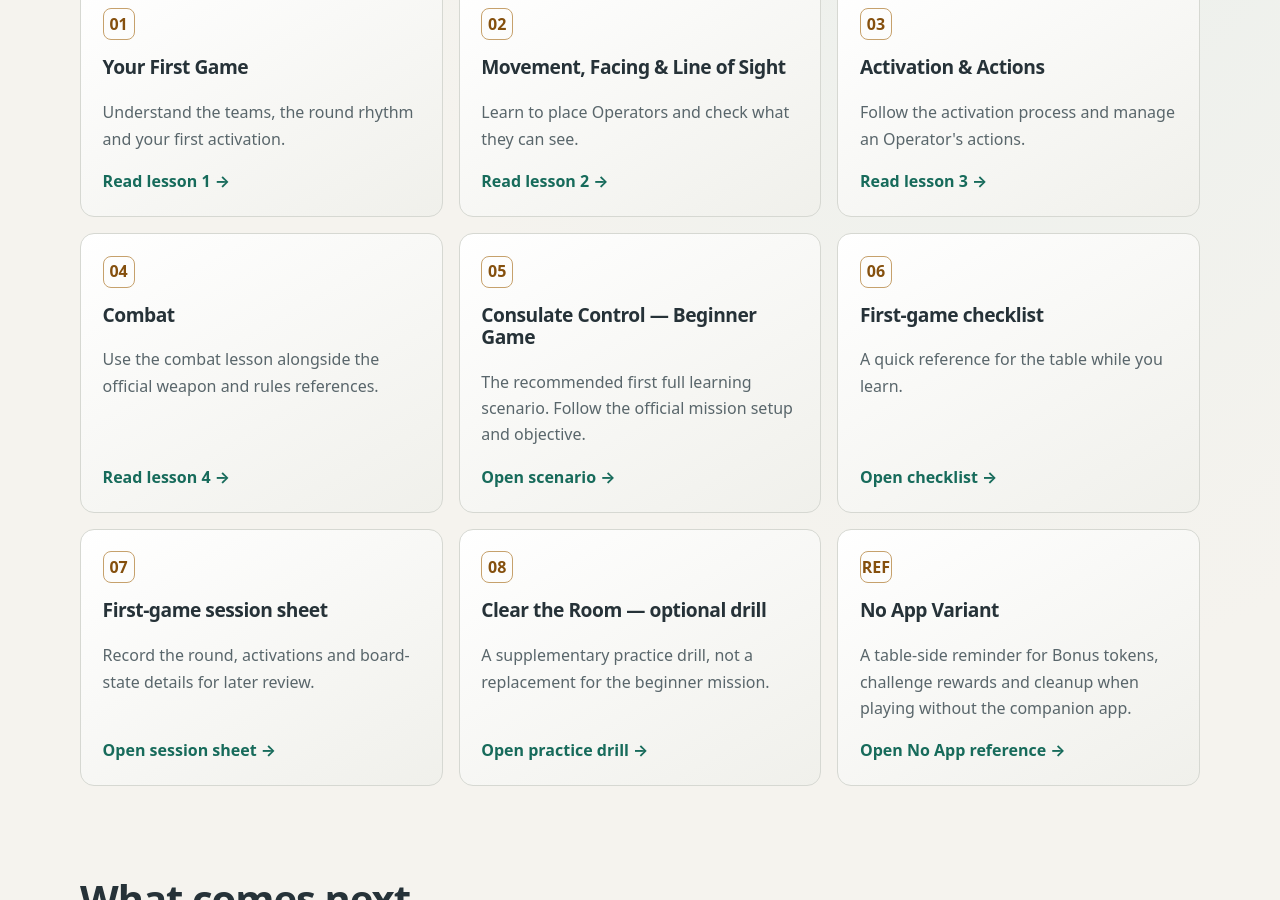
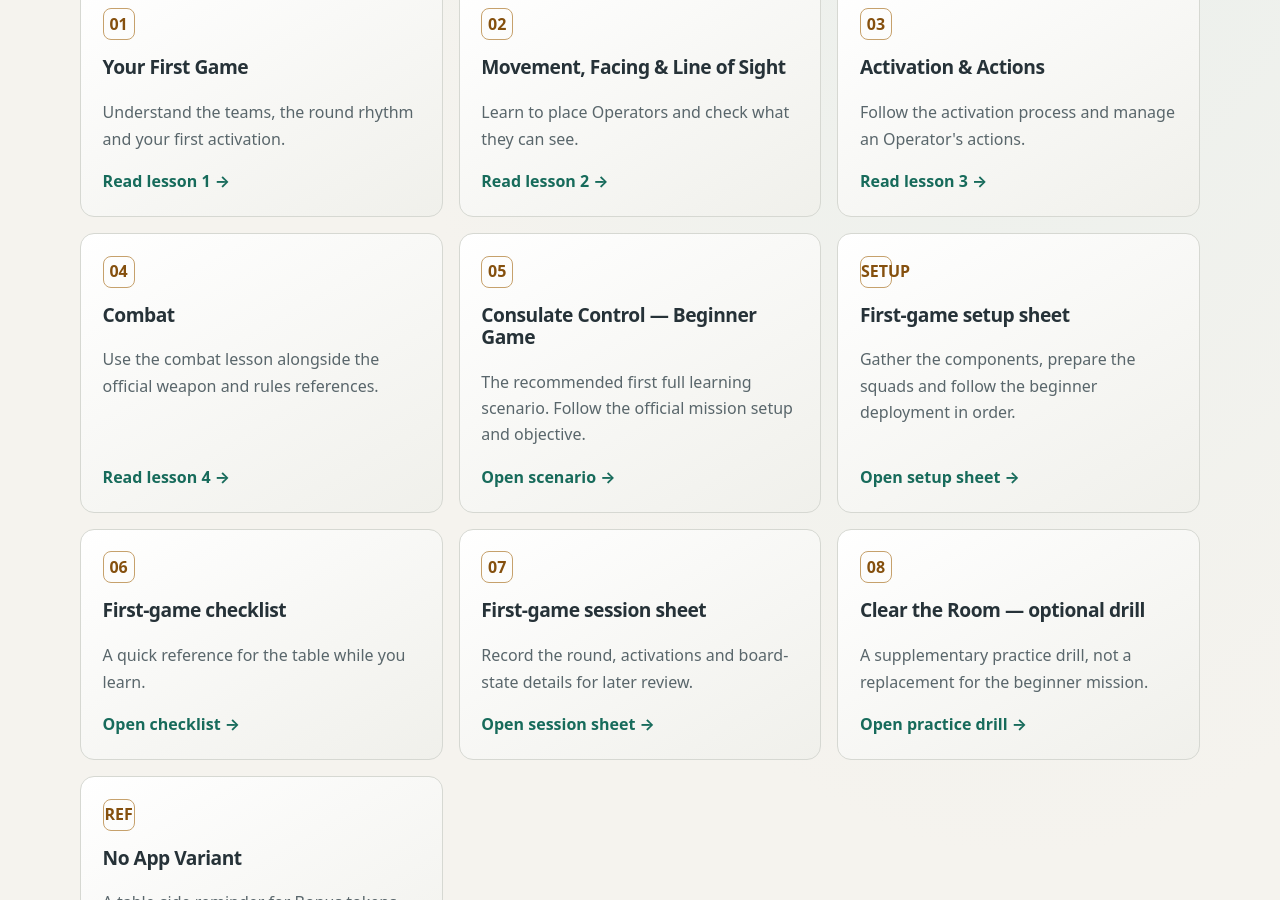
Before and after one commit to JamSpot/6-siege-ai-table, a Jekyll site: the page tutorial/index.html, which Jekyll copies as it is, in a window 1280 px wide and 900 px high, scrolled down 674 px. Built offline with Jekyll 4.4.1, drawn with Linux system fonts in a browser that asks for light colours.

Commit message:
Add setup sheet to learning hub navigation

```diff
--- a/tutorial/index.html
+++ b/tutorial/index.html
@@ -1,6 +1,6 @@
 <!doctype html>
 <html lang="en"><head><meta charset="utf-8"><meta name="viewport" content="width=device-width,initial-scale=1"><meta name="description" content="Follow the beginner-first 6: Siege board-game learning path."><title>Learn to Play — 6: Siege AI Table</title><link rel="stylesheet" href="../assets/site.css"></head>
-<body><header class="site-header"><div class="wrap nav"><a class="brand" href="../index.html">6: SIEGE <span>AI TABLE</span></a><nav class="nav-links" aria-label="Main navigation"><a href="../index.html">Home</a><a href="index.html" aria-current="page">Learn to play</a><a href="first-learning-scenario.html">Beginner game</a><a href="first-game-checklist.html">Checklist</a><a href="first-game-session-sheet.html">Session sheet</a><a href="../index.html#ai-project">AI project</a><a href="../rules/README.html">Rules engine</a><a href="../ai/README.html">AI opponent</a><a href="../vision/README.html">Board vision</a></nav></div></header>
+<body><header class="site-header"><div class="wrap nav"><a class="brand" href="../index.html">6: SIEGE <span>AI TABLE</span></a><nav class="nav-links" aria-label="Main navigation"><a href="../index.html">Home</a><a href="index.html" aria-current="page">Learn to play</a><a href="first-learning-scenario.html">Beginner game</a><a href="first-game-setup-sheet.html">Setup sheet</a><a href="first-game-checklist.html">Checklist</a><a href="first-game-session-sheet.html">Session sheet</a><a href="../index.html#ai-project">AI project</a><a href="../rules/README.html">Rules engine</a><a href="../ai/README.html">AI opponent</a><a href="../vision/README.html">Board vision</a></nav></div></header>
 <main class="wrap"><section class="page-hero"><div class="eyebrow">The learning path</div><h1>Learn one mechanic at a time.</h1><p class="lead">Start with the recommended beginner scenario. Use the lessons when you need to understand a mechanic, and keep the checklist within reach during play.</p><div class="actions"><a class="button" href="first-learning-scenario.html">Start the beginner game →</a><a class="button secondary" href="first-game-checklist.html">Open the checklist</a></div></section>
 <section class="section"><h2>Core lessons</h2><div class="grid">
 <article class="card"><span class="number">01</span><h3>Your First Game</h3><p>Understand the teams, the round rhythm and your first activation.</p><a class="card-link" href="01-your-first-game.html">Read lesson 1 →</a></article>
@@ -8,6 +8,7 @@
 <article class="card"><span class="number">03</span><h3>Activation &amp; Actions</h3><p>Follow the activation process and manage an Operator's actions.</p><a class="card-link" href="03-activation-and-actions.html">Read lesson 3 →</a></article>
 <article class="card"><span class="number">04</span><h3>Combat</h3><p>Use the combat lesson alongside the official weapon and rules references.</p><a class="card-link" href="04-combat.html">Read lesson 4 →</a></article>
 <article class="card"><span class="number">05</span><h3>Consulate Control — Beginner Game</h3><p>The recommended first full learning scenario. Follow the official mission setup and objective.</p><a class="card-link" href="first-learning-scenario.html">Open scenario →</a></article>
+<article class="card"><span class="number">SETUP</span><h3>First-game setup sheet</h3><p>Gather the components, prepare the squads and follow the beginner deployment in order.</p><a class="card-link" href="first-game-setup-sheet.html">Open setup sheet →</a></article>
 <article class="card"><span class="number">06</span><h3>First-game checklist</h3><p>A quick reference for the table while you learn.</p><a class="card-link" href="first-game-checklist.html">Open checklist →</a></article>
 <article class="card"><span class="number">07</span><h3>First-game session sheet</h3><p>Record the round, activations and board-state details for later review.</p><a class="card-link" href="first-game-session-sheet.html">Open session sheet →</a></article>
 <article class="card"><span class="number">08</span><h3>Clear the Room — optional drill</h3><p>A supplementary practice drill, not a replacement for the beginner mission.</p><a class="card-link" href="05-first-learning-scenario.html">Open practice drill →</a></article>
```
